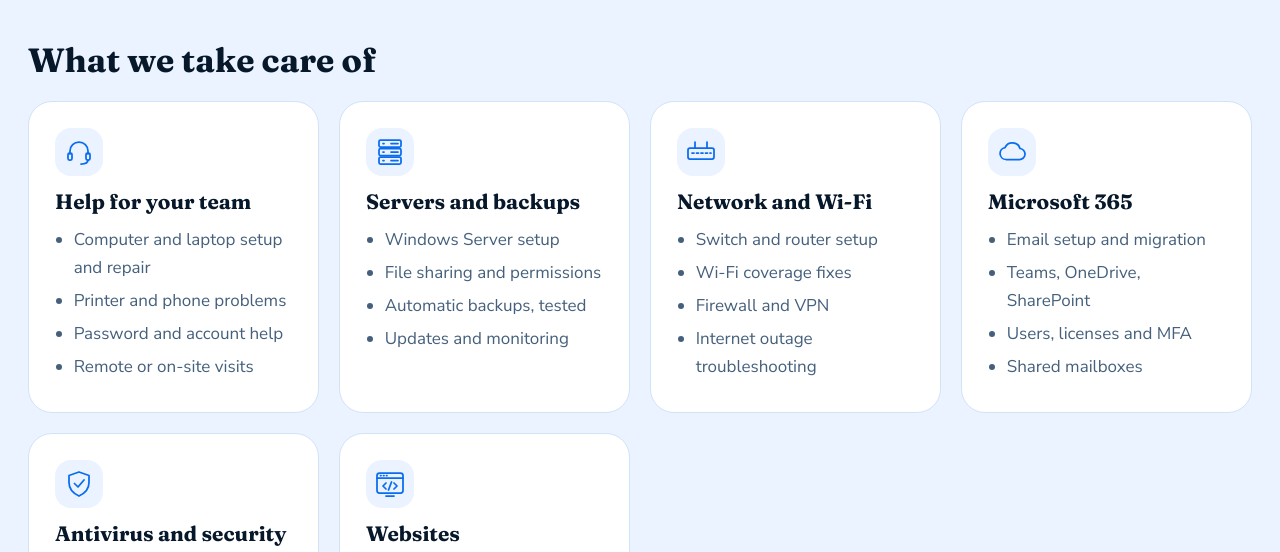
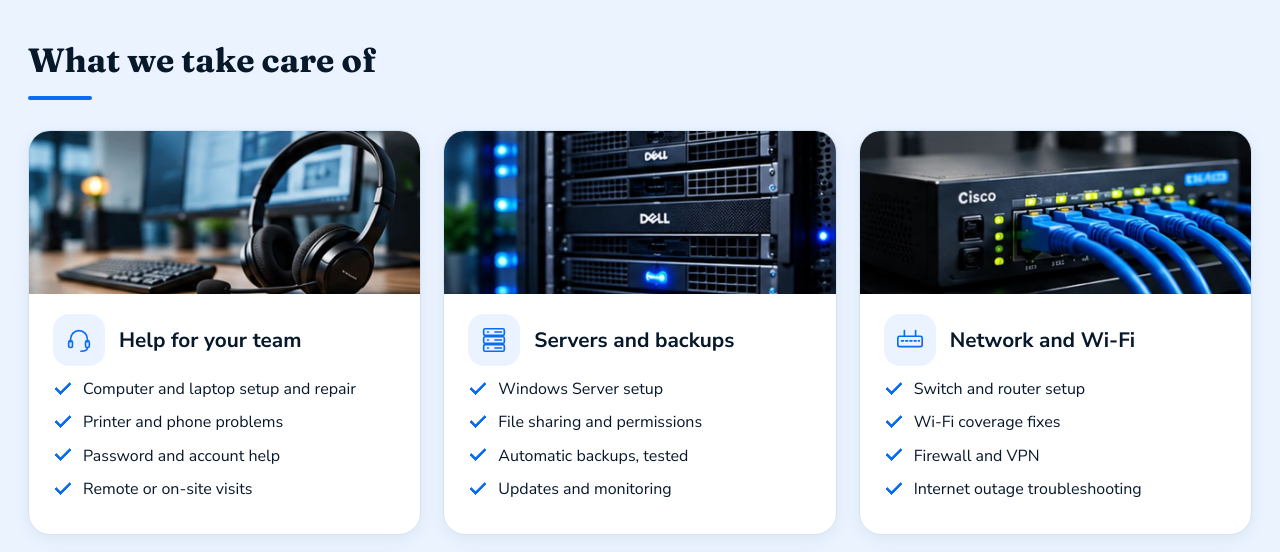
Before and after one commit to rezoukiamehdi314/mritsolutions-website, a plain HTML site: page index.html in a window 1280 px wide. Shown: the part 1550-2102 px from the top of the page. Drawn offline with Linux system fonts and the light colour scheme.

Commit message:
Services section with photos

```diff
--- a/index.html
+++ b/index.html
@@ -125,6 +125,23 @@ h2{font-size:clamp(1.6rem,3vw,2.1rem)}
 .grid,.steps{margin-top:22px}
 /* Big screens: keep photo at natural size, fade edges */
 @media (min-width:1700px){.hero{min-height:720px}.hero::before{background:linear-gradient(90deg,#040e1e 0,#040e1e calc(50% - 800px),rgba(4,14,30,0) calc(50% - 450px),rgba(4,14,30,0) calc(50% + 450px),#040e1e calc(50% + 800px),#040e1e 100%),linear-gradient(90deg,rgba(4,14,30,.92) 0%,rgba(4,14,30,.78) 35%,rgba(4,14,30,.25) 65%,rgba(4,14,30,.05) 100%),linear-gradient(0deg,rgba(4,14,30,.55) 0%,rgba(4,14,30,0) 30%),#040e1e url("/hero-bg.jpg") center/1700px auto no-repeat}}
+/* Services cards with photos */
+.h2-line{display:block;width:64px;height:4px;border-radius:4px;background:var(--brand);margin:12px 0 0}
+.svc-grid{display:grid;grid-template-columns:repeat(3,minmax(0,1fr));gap:22px;margin-top:30px}
+.svc{background:var(--surface);border:1px solid var(--line);border-radius:22px;overflow:hidden;box-shadow:0 4px 18px rgba(10,35,66,.06);transition:transform .2s ease,box-shadow .2s ease;display:flex;flex-direction:column}
+.svc:hover{transform:translateY(-3px);box-shadow:0 10px 28px rgba(10,35,66,.12)}
+.svc img{display:block;width:100%;height:auto;aspect-ratio:12/5;object-fit:cover}
+.svc-body{padding:20px 24px 24px}
+.svc-head{display:flex;align-items:center;gap:14px;margin-bottom:10px}
+.svc .ico{flex:none;width:52px;height:52px;border-radius:16px;background:var(--soft);display:grid;place-items:center}
+.svc .ico .i{width:30px;height:30px}
+.svc h3{font:800 1.3rem/1.2 "Nunito Sans",sans-serif;margin:0;color:var(--ink)}
+.svc .tag{background:var(--brand);color:#fff;font:800 12px "Nunito Sans",sans-serif;padding:3px 10px;border-radius:999px;letter-spacing:.03em}
+.svc ul{list-style:none;margin:0;padding:0}
+.svc li{position:relative;padding-left:30px;margin:7px 0;color:var(--ink);font-size:1rem}
+.svc li::before{content:"";position:absolute;left:2px;top:.35em;width:16px;height:9px;border-left:3px solid var(--brand);border-bottom:3px solid var(--brand);transform:rotate(-45deg);border-radius:1px}
+@media (max-width:980px){.svc-grid{grid-template-columns:repeat(2,minmax(0,1fr))}}
+@media (max-width:640px){.svc-grid{grid-template-columns:1fr}}
 </style>
 </head>
 <body>
@@ -176,14 +193,14 @@ h2{font-size:clamp(1.6rem,3vw,2.1rem)}
 </div></section>
 
 <section id="services" class="tint"><div class="wrap">
-  <h2>What we take care of</h2>
-  <div class="grid">
-    <article class="card"><div class="ico"><svg class="i"><use href="#i-headset"/></svg></div><h3>Help for your team</h3><ul><li>Computer and laptop setup and repair</li><li>Printer and phone problems</li><li>Password and account help</li><li>Remote or on-site visits</li></ul></article>
-    <article class="card"><div class="ico"><svg class="i"><use href="#i-server"/></svg></div><h3>Servers and backups</h3><ul><li>Windows Server setup</li><li>File sharing and permissions</li><li>Automatic backups, tested</li><li>Updates and monitoring</li></ul></article>
-    <article class="card"><div class="ico"><svg class="i"><use href="#i-switch"/></svg></div><h3>Network and Wi-Fi</h3><ul><li>Switch and router setup</li><li>Wi-Fi coverage fixes</li><li>Firewall and VPN</li><li>Internet outage troubleshooting</li></ul></article>
-    <article class="card"><div class="ico"><svg class="i"><use href="#i-cloud"/></svg></div><h3>Microsoft 365</h3><ul><li>Email setup and migration</li><li>Teams, OneDrive, SharePoint</li><li>Users, licenses and MFA</li><li>Shared mailboxes</li></ul></article>
-    <article class="card"><div class="ico"><svg class="i"><use href="#i-shield"/></svg></div><h3>Antivirus and security</h3><ul><li>Antivirus installed and managed</li><li>Ransomware protection</li><li>Scam email filtering</li><li>Monitoring and alerts</li></ul></article>
-    <article class="card"><div class="ico"><svg class="i"><use href="#i-web"/></svg></div><h3>Websites</h3><ul><li>Modern website for your business</li><li>Your own domain and business email</li><li>Contact forms that reach your inbox</li><li>Hosting, updates and changes</li></ul></article>
+  <h2>What we take care of</h2><span class="h2-line"></span>
+  <div class="svc-grid">
+    <article class="svc"><img src="/svc-help.jpg" alt="Headset on a desk in an office" loading="lazy" width="900" height="360"><div class="svc-body"><div class="svc-head"><div class="ico"><svg class="i"><use href="#i-headset"/></svg></div><h3>Help for your team</h3></div><ul><li>Computer and laptop setup and repair</li><li>Printer and phone problems</li><li>Password and account help</li><li>Remote or on-site visits</li></ul></div></article>
+    <article class="svc"><img src="/svc-servers.jpg" alt="Rack servers" loading="lazy" width="900" height="360"><div class="svc-body"><div class="svc-head"><div class="ico"><svg class="i"><use href="#i-server"/></svg></div><h3>Servers and backups</h3></div><ul><li>Windows Server setup</li><li>File sharing and permissions</li><li>Automatic backups, tested</li><li>Updates and monitoring</li></ul></div></article>
+    <article class="svc"><img src="/svc-network.jpg" alt="Network switch with blue cables" loading="lazy" width="900" height="360"><div class="svc-body"><div class="svc-head"><div class="ico"><svg class="i"><use href="#i-switch"/></svg></div><h3>Network and Wi-Fi</h3></div><ul><li>Switch and router setup</li><li>Wi-Fi coverage fixes</li><li>Firewall and VPN</li><li>Internet outage troubleshooting</li></ul></div></article>
+    <article class="svc"><img src="/svc-m365.jpg" alt="Microsoft 365 apps" loading="lazy" width="900" height="360"><div class="svc-body"><div class="svc-head"><div class="ico"><svg class="i"><use href="#i-cloud"/></svg></div><h3>Microsoft 365</h3></div><ul><li>Email setup and migration</li><li>Teams, OneDrive, SharePoint</li><li>Users, licenses and MFA</li><li>Shared mailboxes</li></ul></div></article>
+    <article class="svc"><img src="/svc-security.jpg" alt="Security shield with padlock" loading="lazy" width="900" height="360"><div class="svc-body"><div class="svc-head"><div class="ico"><svg class="i"><use href="#i-shield"/></svg></div><h3>Antivirus and security</h3></div><ul><li>Antivirus installed and managed</li><li>Ransomware protection</li><li>Spam email filtering</li><li>Monitoring and alerts</li></ul></div></article>
+    <article class="svc"><img src="/svc-web.jpg" alt="Business website on a monitor" loading="lazy" width="900" height="360"><div class="svc-body"><div class="svc-head"><div class="ico"><svg class="i"><use href="#i-web"/></svg></div><h3>Websites</h3><span class="tag">NEW</span></div><ul><li>Modern website for your business</li><li>Your own domain and business email</li><li>Contact forms that reach your inbox</li><li>Hosting, updates and changes</li></ul></div></article>
   </div>
 </div></section>
 
@@ -298,7 +315,7 @@ var FR={
 'Email setup and migration':'Configuration et migration du courriel',
 'Users, licenses and MFA':'Utilisateurs, licences et authentification multifacteur','Shared mailboxes':'Boîtes courriel partagées',
 'Antivirus and security':'Antivirus et sécurité','Antivirus installed and managed':'Antivirus installé et géré',
-'Ransomware protection':'Protection contre les rançongiciels','Scam email filtering':'Filtrage des courriels frauduleux',
+'Ransomware protection':'Protection contre les rançongiciels','Spam email filtering':'Filtrage des courriels indésirables','NEW':'NOUVEAU',
 'Monitoring and alerts':'Surveillance et alertes','Websites':'Sites Web','Modern website for your business':'Site Web moderne pour votre entreprise','Your own domain and business email':'Votre propre nom de domaine et courriel d’entreprise','Contact forms that reach your inbox':'Formulaires de contact qui arrivent dans votre boîte courriel','Hosting, updates and changes':'Hébergement, mises à jour et modifications',
 'Need help right now? Get remote support':'Besoin d’aide tout de suite? Obtenez du soutien à distance',
 'Call us first at':'Appelez-nous d’abord au',
```
